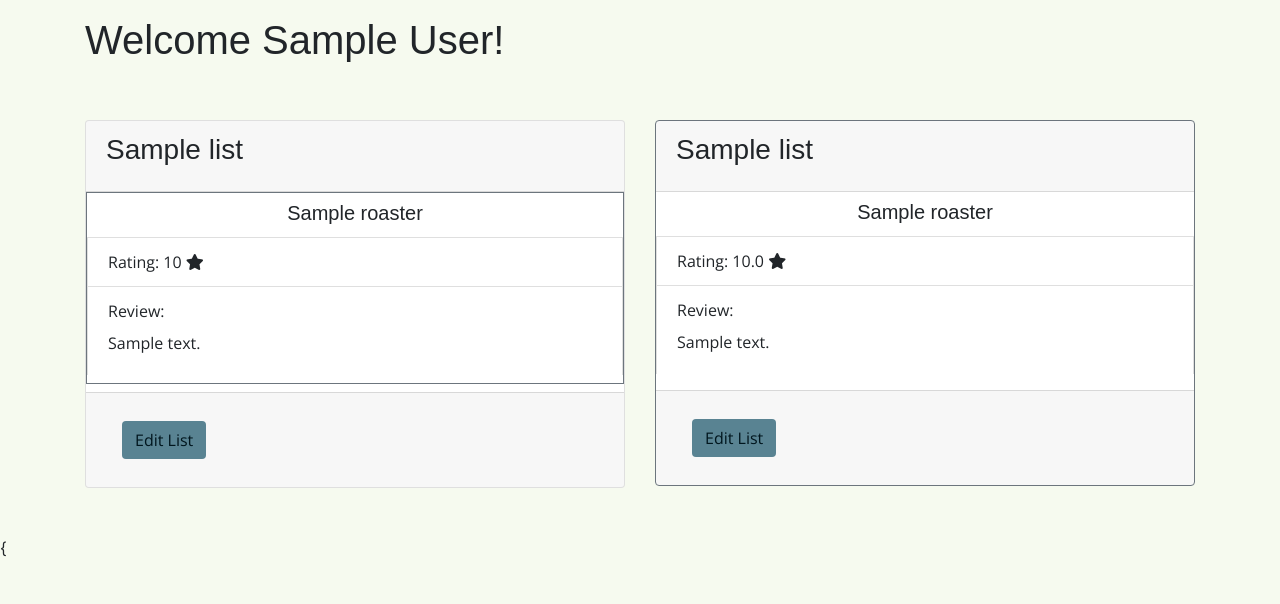
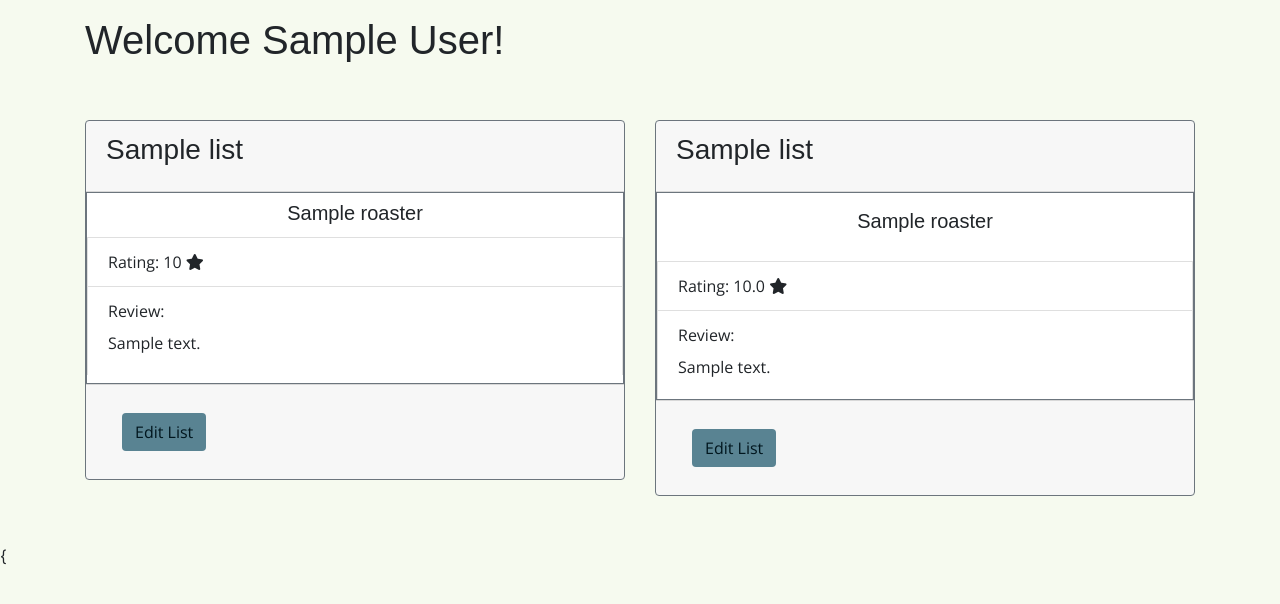
Before and after one commit to Kelsi-Wolter/Fika, a Flask app: template templates/account.html in a window 1280 px wide. Shown: the part 56-660 px from the top of the page. Run offline with Flask 2, Linux system fonts and the light colour scheme; tables that the repository leaves empty hold one stand-in row (values such as "Sample post"); the template is opened without the code that fills it: values that come from a table or form of the project are taken from there, most other values are stand-ins (such as "Sample title", 1, 10 or a date in 2020); some libraries are stand-ins or nearby versions; some web fonts are replaced.

Commit message:
Added borders to lists on account page

```diff
--- a/static/css/style.css
+++ b/static/css/style.css
@@ -39,6 +39,8 @@ p, li, button {
 
 }
 
+
+
 /* .favs {
     background-color: rgba(18, 69, 89, 0.5);
 } */
--- a/templates/account.html
+++ b/templates/account.html
@@ -1,7 +1,8 @@
 {% extends 'base.html' %}
 {% block title %}Account Homepage{% endblock %}
 
-{% block head %}{% endblock %}
+{% block head %}
+{% endblock %}
 
 {% block body %}
 
@@ -13,14 +14,14 @@
   <div class="row">
 
     <div class="col-6">
-      <div class="card favs ordered" style="width: 100%;">
+      <div class="card favs ordered border border-secondary" style="width: 100%;">
         <div class="card-header">
           <h3 class="card-title">{{ list1.list_name }}</h3>
         </div>
 
         {% if list1_entries != "This list is empty!" %}
         {% for entry in list1_entries %}
-        <div class="d-inline border border-secondary mb-2" style="order: {{ entry.roaster.roaster_id }}">
+        <div class="d-inline border border-secondary" style="order: {{ entry.roaster.roaster_id }}">
 
           <ul class="list-group favs my-2">
           <h5 class="card-title text-center">{{ entry.roaster.name }}</h5>
@@ -97,9 +98,9 @@
         {% if list2_entries != "This list is empty!" %}
         {% for entry in list2_entries %}
 
-        <div class="d-inline mb-2" style="order: {{ entry.roaster.roaster_id }}">
-        <ul class="list-group favs my-2">
-          <h5 class="card-title text-center">{{ entry.roaster.name }}</h5>
+      <div class="d-inline border border-secondary" style="order: {{ entry.roaster.roaster_id }}">
+        <ul class="list-group favs">
+          <h5 class="card-title text-center py-3">{{ entry.roaster.name }}</h5>
             <li class="list-group-item favs d-flex pr-1">
               <div class="mr-auto">Rating: {{ entry.score }}
                 {% if entry.score == None %}
--- a/templates/base.html
+++ b/templates/base.html
@@ -7,8 +7,11 @@
 
     <!-- Bootstrap CSS -->
     <link rel="stylesheet" href="https://cdn.jsdelivr.net/npm/bootstrap@4.5.3/dist/css/bootstrap.min.css">
+    <!-- My CSS -->
     <link rel="stylesheet" href="../static/css/style.css">
+    <!-- Google Fonts -->
     <link rel="preconnect" href="https://fonts.gstatic.com">
+    <!-- Google Maps -->
     <link href="https://fonts.googleapis.com/css2?family=Belleza&family=Open+Sans&display=swap" rel="stylesheet">
     <title>
       {% block title %}{% endblock %}
```
